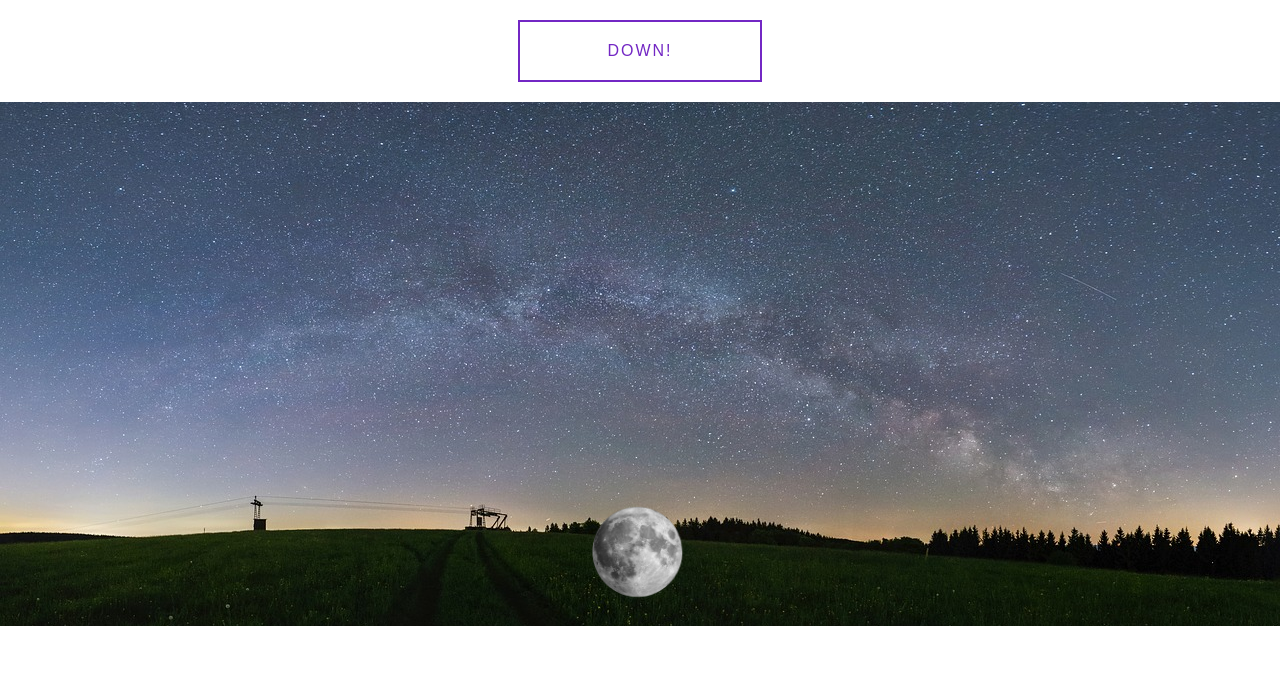
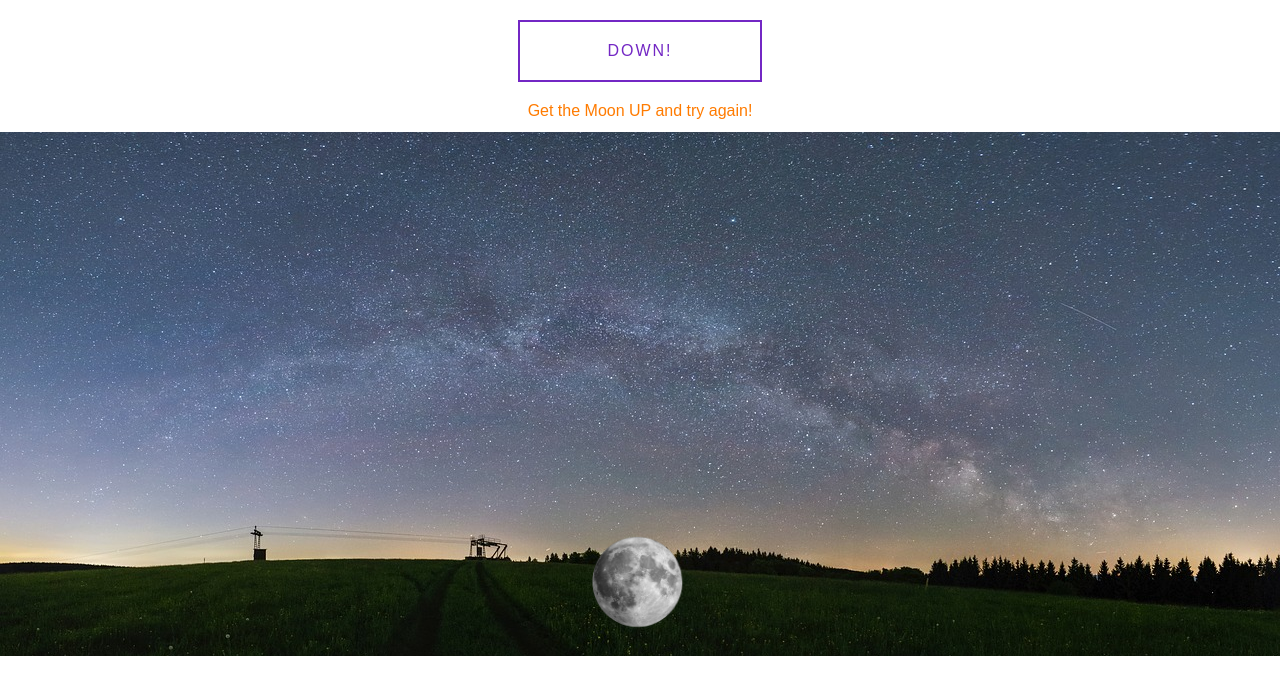
Before and after one commit to navernoe/FallingDown, a plain HTML site: page index.html in a window 1280 px wide. Both pictures are taken after a click on the element "DOWN!". Drawn offline with Linux system fonts and the light colour scheme.

Commit message:
TIP after animation complete added

```diff
--- a/css/style.css
+++ b/css/style.css
@@ -5,6 +5,12 @@
 
 p {
     font-family: 'Montserrat', sans-serif;
+}
+
+#tip {
+    height: 30px;
+    color: rgb(255, 123, 0);
+    text-align: center;
 }
 
 .startBtn {
--- a/index.html
+++ b/index.html
@@ -12,6 +12,8 @@
 
 <div id="startBtn" class="startBtn"> <p> DOWN! </p> </div>
 
+<div id="tip"> <p> </p> </div>
+
 <div class="canvas-wrapper">
     <canvas id="FallField" width="1280" height="524"></canvas>
 </div>
--- a/js/main.js
+++ b/js/main.js
@@ -56,6 +56,12 @@ $(document).ready(function(){
 		}
 	});
 
+	// скрываем подсказку
+    canvas.on('object:moving', function () {
+        $( "#tip p" ).text("");
+    });
+
+
 
 	let theMoon;
 
@@ -83,6 +89,7 @@ $(document).ready(function(){
 				// включаем кнопку обратно и выводим подсказку
 				$( "#startBtn" ).removeClass("disabled");
 				$( "#startBtn" ).click(() => startFall(theMoon));
+				$( "#tip p" ).text("Get the Moon UP and try again!");
 			}
 		});
 	};
```
